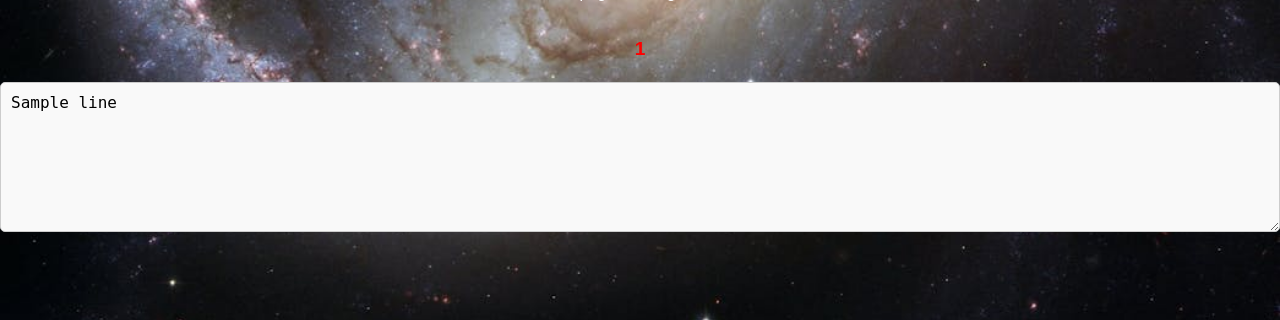
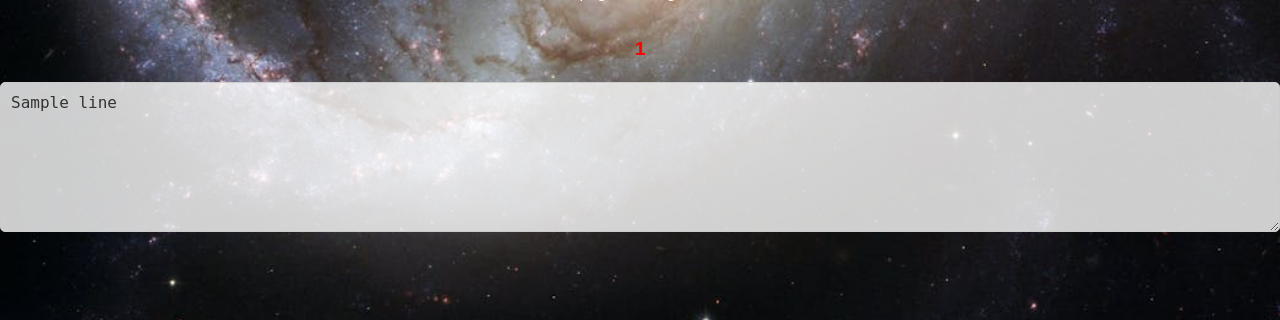
Before and after one commit to ichigyou/WA2-webapp, a Flask app: template templates/index.html in a window 1280 px wide. Shown: the part 480-800 px from the top of the page. Run offline with Flask 2, Linux system fonts and the light colour scheme; the template is opened without the code that fills it: most values are stand-ins (such as "Sample title", 1, 10 or a date in 2020); parts of the project's set-up code (start-up, migrations or seed data) failed here and were passed over.

Commit message:
Update style.css

```diff
--- a/static/style.css
+++ b/static/style.css
@@ -9,7 +9,6 @@ body {
     justify-content: center; /* Center horizontally */
     align-items: center; /* Center vertically */
     min-height: 100vh; /* Ensure full viewport height */
-    margin: 0; /* Remove default margin */
     background-color: #f0f0f0; /* Optional: Background color for contrast */
 }
 
@@ -114,9 +113,10 @@ body {
     padding: 10px; /* Padding for better user experience */
     border: 1px solid #ccc; /* Border for visibility */
     border-radius: 5px; /* Rounded corners */
-    background-color: #f9f9f9; /* Light background color */
+    background-color: rgba(255, 255, 255, 0.8); /* Light background color with transparency */
     font-size: 1rem; /* Font size for content */
     margin-top: 3px; /* Space above the textarea */
+    color: #333; /* Text color for better readability */
 }
 
 .blog-time {
```
